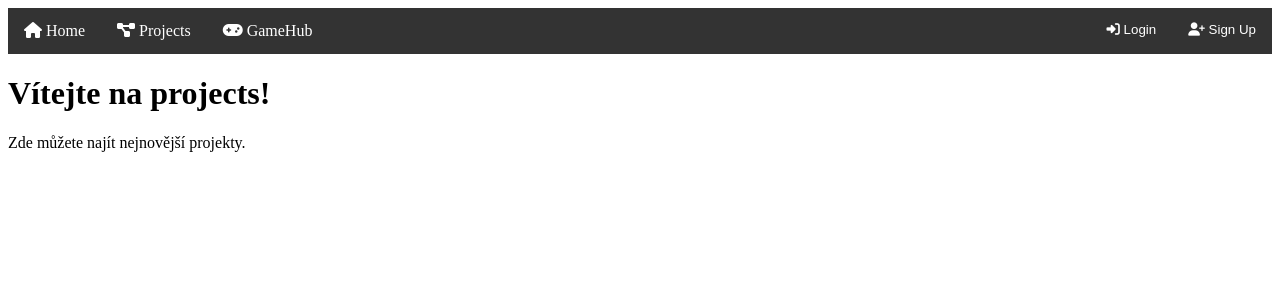
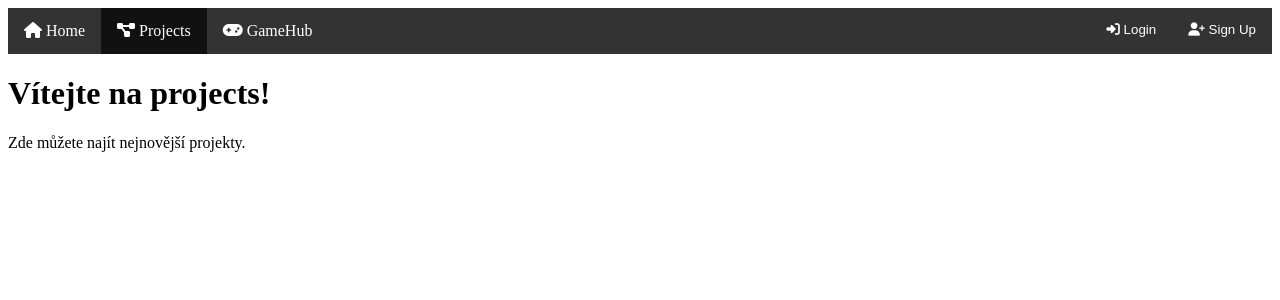
Before and after one commit to pascaljura/alba-rosa.cz, a PHP site: page /projects/ in a window 1280 px wide. Shown: the top 300 px of the page. Run offline with PHP 8.4, Linux system fonts and the light colour scheme; some libraries are stand-ins or nearby versions.

Commit message:
Přidána active class

```diff
--- a/assets/style.css
+++ b/assets/style.css
@@ -28,6 +28,10 @@ li button {
     text-align: center;
     padding: 14px 16px;
     text-decoration: none;
+}
+
+.active {
+    background-color: #111;
 }
 
 li a:hover,
@@ -99,6 +103,7 @@ li button:hover {
     width: auto;
     height: 100%;
 }
+
 .swbtn img {
     width: 30px;
     height: auto;
--- a/games/index.php
+++ b/games/index.php
@@ -15,7 +15,7 @@
   <ul class="navbar">
     <li><a href="../"><i class="fas fa-home"></i> Home</a></li>
     <li><a href="../projects/"><i class="fas fa-project-diagram"></i> Projects</a></li>
-    <li><a href="../games/"><i class="fas fa-gamepad"></i> GameHub</a></li>
+    <li><a href="../games/" class="active"><i class="fas fa-gamepad"></i> GameHub</a></li>
     <li><button onclick="signup()"><i class="fas fa-user-plus"></i> Sign Up</button></li>
     <li><button onclick="login()"><i class="fas fa-sign-in-alt"></i> Login</button></li>
   </ul>
--- a/index.php
+++ b/index.php
@@ -29,7 +29,7 @@ if (isset($_SESSION['user_id'])) {
 
   <!-- Menu -->
   <ul class="navbar">
-      <li><a href="#"><i class="fas fa-home"></i> Home</a></li>
+      <li><a href="./" class="active"><i class="fas fa-home"></i> Home</a></li>
       <li><a href="./projects/"><i class="fas fa-project-diagram"></i> Projects</a></li>
       <li><a href="./games/"><i class="fas fa-gamepad"></i> GameHub</a></li>
       <li><button onclick="signup()"><i class="fas fa-user-plus"></i> Sign Up</button></li>
--- a/projects/index.php
+++ b/projects/index.php
@@ -13,8 +13,8 @@
 
   <!-- Menu -->
   <ul class="navbar">
-    <li><a href="../"><i class="fas fa-home"></i> Home</a></li>
-    <li><a href="../projects/"><i class="fas fa-project-diagram"></i> Projects</a></li>
+    <li><a href="../" ><i class="fas fa-home"></i> Home</a></li>
+    <li><a href="../projects/" class="active"><i class="fas fa-project-diagram"></i> Projects</a></li>
     <li><a href="../games/"><i class="fas fa-gamepad"></i> GameHub</a></li>
     <li><button onclick="signup()"><i class="fas fa-user-plus"></i> Sign Up</button></li>
     <li><button onclick="login()"><i class="fas fa-sign-in-alt"></i> Login</button></li>
```
Lines whose indentation alone changed are shown as unchanged.
